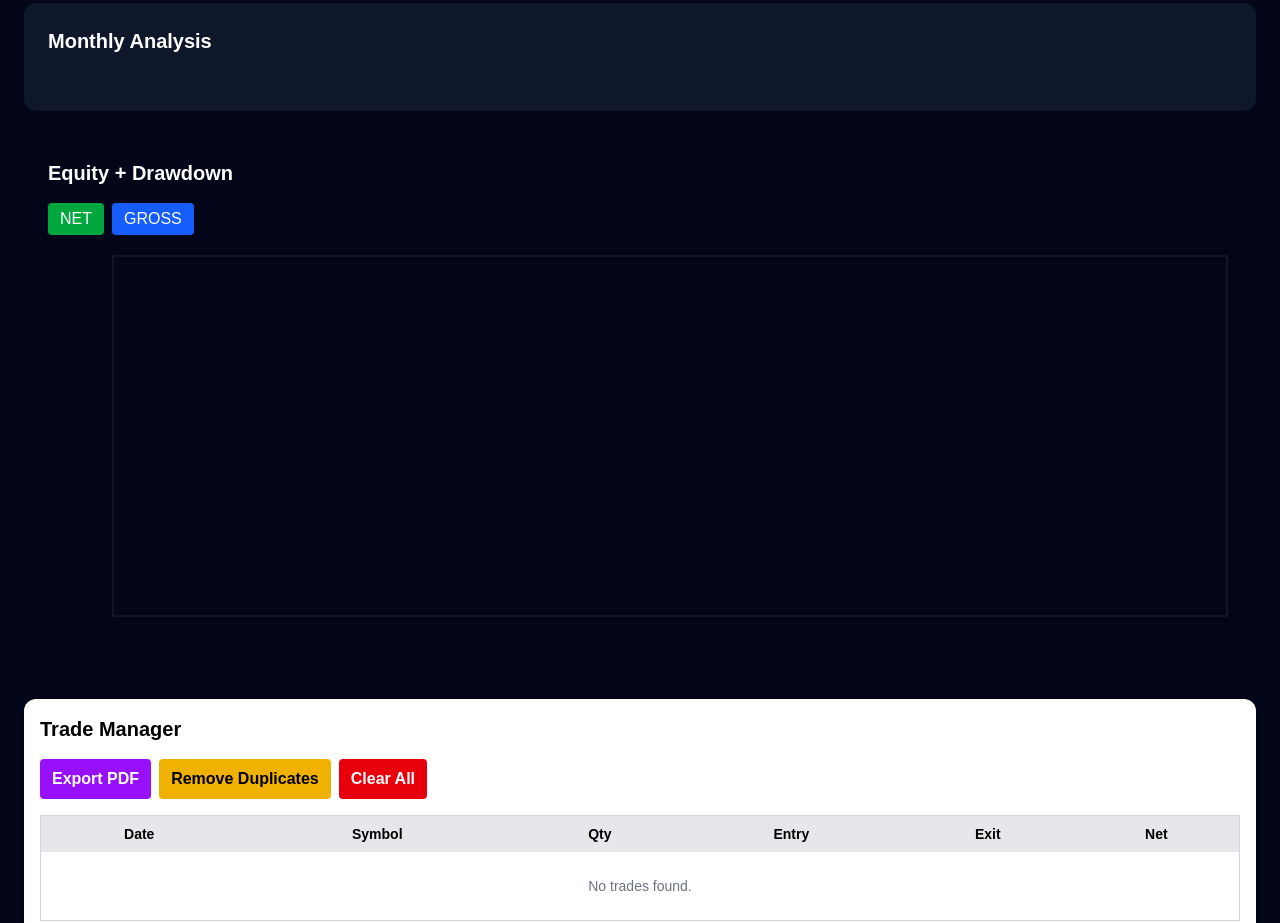
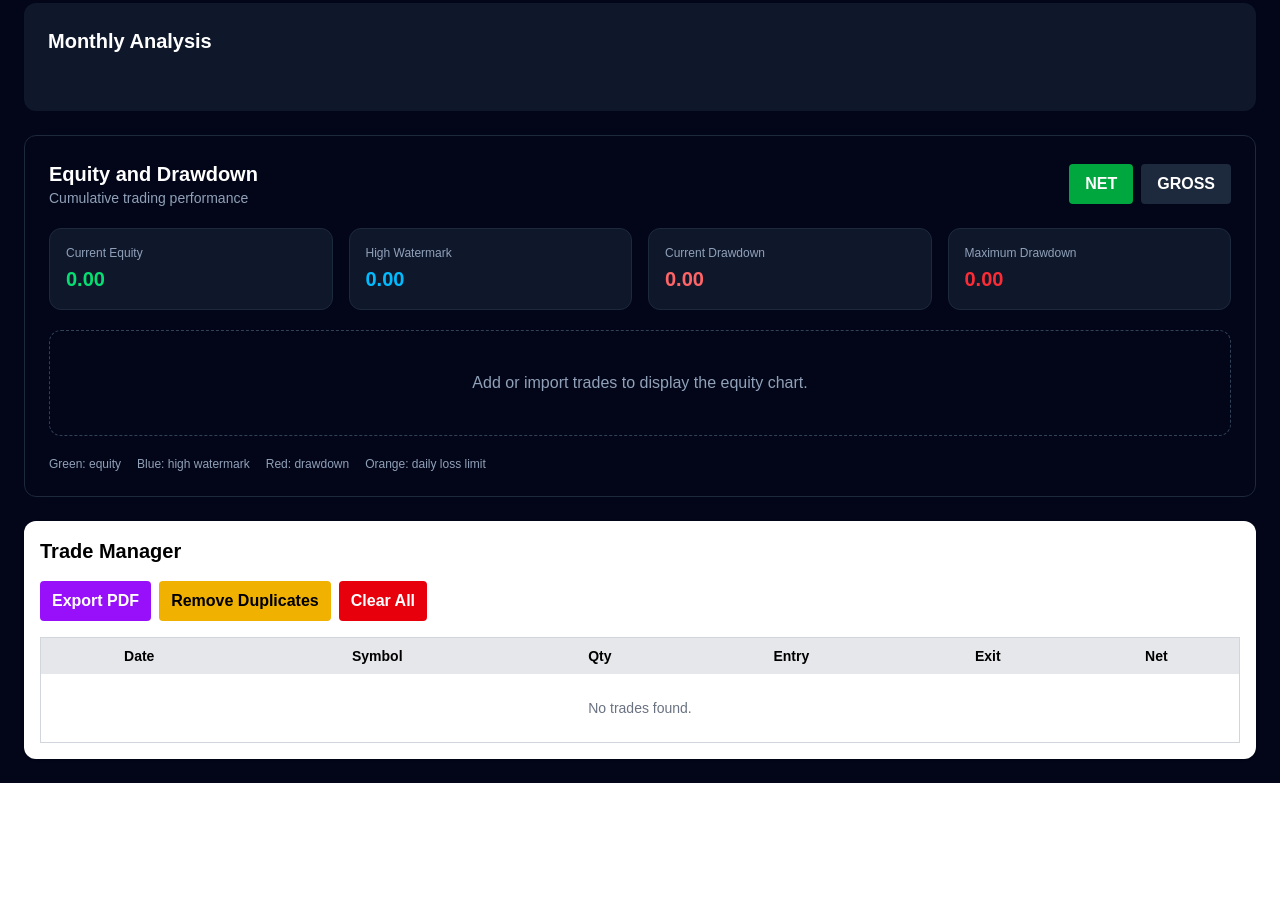
Before and after one commit to jorgemancipe/trading-journal, a Next.js app: page /trades in a window 1280 px wide. Shown: the part 3620-4543 px from the top of the page. After the commit the page ends 4403 px from the top, so only its background shows below. Built offline with nearby package versions, Linux system fonts and the light colour scheme.

Commit message:
Upgrade equity and drawdown chart

```diff
--- a/app/trades/EquityChart.tsx
+++ b/app/trades/EquityChart.tsx
@@ -1,173 +1,301 @@
 "use client";
 
+import { useEffect, useMemo, useState } from "react";
 import { useTrades } from "../context/TradesContext";
-import { useMemo, useState, useEffect } from "react";
 import {
+  Area,
+  CartesianGrid,
+  Line,
+  LineChart,
+  ReferenceLine,
   ResponsiveContainer,
-  LineChart,
-  Line,
-  Area,
+  Tooltip,
   XAxis,
   YAxis,
-  Tooltip,
-  CartesianGrid,
-  ReferenceLine
 } from "recharts";
 
 export default function EquityChart() {
   const { trades } = useTrades() as any;
 
   const [mode, setMode] = useState<"NET" | "GROSS">("NET");
-
   const [maxDD, setMaxDD] = useState(-2000);
   const [dailyLimit, setDailyLimit] = useState(-1000);
 
-  function n(v: any) {
-    const x = Number(v);
-    return Number.isFinite(x) ? x : 0;
+  function n(value: any) {
+    const result = Number(value);
+    return Number.isFinite(result) ? result : 0;
   }
 
-  function fmt(v: number) {
-    return v.toFixed(2);
+  function fmt(value: number) {
+    return value.toFixed(2);
   }
 
-  // ✅ REAL-TIME SYNC FIX
   useEffect(() => {
-    function load() {
+    function loadRiskSettings() {
+      try {
         const saved = localStorage.getItem("riskSettings");
-      if (saved) {
-        const s = JSON.parse(saved);
-        setMaxDD(Number(s.maxDD) || -2000);
-        setDailyLimit(Number(s.dailyLimit) || -1000);
+
+        if (!saved) return;
+
+        const settings = JSON.parse(saved);
+
+        setMaxDD(n(settings.maxDD) || -2000);
+        setDailyLimit(n(settings.dailyLimit) || -1000);
+      } catch {
+        setMaxDD(-2000);
+        setDailyLimit(-1000);
       }
     }
 
-    load();
+    loadRiskSettings();
 
-    window.addEventListener("riskUpdated", load);
+    window.addEventListener("riskUpdated", loadRiskSettings);
 
     return () => {
-      window.removeEventListener("riskUpdated", load);
+      window.removeEventListener(
+        "riskUpdated",
+        loadRiskSettings
+      );
     };
   }, []);
 
-  const data = useMemo(() => {
+  const analytics = useMemo(() => {
     let equity = 0;
     let peak = 0;
+    let maximumDrawdown = 0;
 
-    return (trades || []).map((t: any, i: number) => {
-      const pnl = mode === "NET" ? n(t.profit) : n(t.grossProfit || t.profit);
+    const sortedTrades = [
+      ...(Array.isArray(trades) ? trades : []),
+    ].sort((a: any, b: any) => {
+      return (
+        new Date(a.date).getTime() -
+        new Date(b.date).getTime()
+      );
+    });
+
+    const data = sortedTrades.map(
+      (trade: any, index: number) => {
+        const pnl =
+          mode === "NET"
+            ? n(trade.profit)
+            : n(trade.grossProfit ?? trade.profit);
 
         equity += pnl;
         peak = Math.max(peak, equity);
 
+        const drawdown = equity - peak;
+
+        maximumDrawdown = Math.min(
+          maximumDrawdown,
+          drawdown
+        );
+
         return {
-        trade: i + 1,
+          trade: index + 1,
+          symbol: trade.symbol || "UNKNOWN",
+          date:
+            typeof trade.date === "string"
+              ? trade.date.slice(0, 10)
+              : "",
+          pnl,
           equity,
           peak,
-        drawdown: equity - peak
+          drawdown,
         };
-    });
+      }
+    );
+
+    return {
+      data,
+      currentEquity: equity,
+      peak,
+      maximumDrawdown,
+      currentDrawdown:
+        data.length > 0
+          ? data[data.length - 1].drawdown
+          : 0,
+    };
   }, [trades, mode]);
 
   return (
-    <div className="bg-slate-950 p-6 rounded-xl text-white space-y-4">
+    <div className="bg-slate-950 border border-slate-800 p-6 rounded-xl text-white space-y-5">
+      <div className="flex flex-col gap-3 sm:flex-row sm:items-center sm:justify-between">
+        <div>
+          <h2 className="text-xl font-bold">
+            Equity and Drawdown
+          </h2>
 
-      <h2 className="text-xl font-bold">
-        Equity + Drawdown
-      </h2>
+          <p className="text-sm text-slate-400">
+            Cumulative trading performance
+          </p>
+        </div>
 
         <div className="flex gap-2">
           <button
+            type="button"
             onClick={() => setMode("NET")}
-          className="bg-green-600 px-3 py-1 rounded"
+            className={`px-4 py-2 rounded font-bold ${
+              mode === "NET"
+                ? "bg-green-600"
+                : "bg-slate-800"
+            }`}
           >
             NET
           </button>
+
           <button
+            type="button"
             onClick={() => setMode("GROSS")}
-          className="bg-blue-600 px-3 py-1 rounded"
+            className={`px-4 py-2 rounded font-bold ${
+              mode === "GROSS"
+                ? "bg-blue-600"
+                : "bg-slate-800"
+            }`}
           >
             GROSS
           </button>
         </div>
+      </div>
 
-      <div className="h-[400px]">
+      <div className="grid grid-cols-2 gap-4 md:grid-cols-4">
+        <Metric
+          label="Current Equity"
+          value={fmt(analytics.currentEquity)}
+          color={
+            analytics.currentEquity >= 0
+              ? "text-green-400"
+              : "text-red-400"
+          }
+        />
 
+        <Metric
+          label="High Watermark"
+          value={fmt(analytics.peak)}
+          color="text-sky-400"
+        />
+
+        <Metric
+          label="Current Drawdown"
+          value={fmt(analytics.currentDrawdown)}
+          color="text-red-400"
+        />
+
+        <Metric
+          label="Maximum Drawdown"
+          value={fmt(analytics.maximumDrawdown)}
+          color="text-red-500"
+        />
+      </div>
+
+      {analytics.data.length === 0 ? (
+        <div className="border border-dashed border-slate-700 rounded-xl p-10 text-center text-slate-400">
+          Add or import trades to display the equity chart.
+        </div>
+      ) : (
+        <div className="h-[400px] bg-slate-900 border border-slate-800 rounded-xl p-4">
           <ResponsiveContainer width="100%" height="100%">
-          <LineChart data={data}>
+            <LineChart data={analytics.data}>
+              <CartesianGrid
+                stroke="#1e293b"
+                strokeDasharray="4 4"
+              />
 
-            <CartesianGrid stroke="#1e293b" />
-            <XAxis dataKey="trade" />
-            <YAxis />
+              <XAxis
+                dataKey="trade"
+                stroke="#94a3b8"
+              />
 
-            <Tooltip />
+              <YAxis stroke="#94a3b8" />
 
-            {/* ✅ Max DD */}
+              <Tooltip
+                contentStyle={{
+                  backgroundColor: "#020617",
+                  border: "1px solid #334155",
+                  borderRadius: "8px",
+                }}
+                labelFormatter={(value) =>
+                  `Trade ${value}`
+                }
+                formatter={(value: any, name: any) => [
+                  fmt(n(value)),
+                  name,
+                ]}
+              />
+
+              <ReferenceLine
+                y={0}
+                stroke="#64748b"
+                strokeDasharray="4 4"
+              />
+
               <ReferenceLine
                 y={maxDD}
-              stroke="red"
+                stroke="#ef4444"
                 strokeDasharray="6 4"
               />
 
-            {/* ✅ Daily Limit */}
               <ReferenceLine
                 y={dailyLimit}
                 stroke="#f59e0b"
                 strokeDasharray="4 4"
               />
 
-            {/* Equity */}
               <Area
+                type="monotone"
                 dataKey="equity"
                 stroke="#22c55e"
                 fill="#22c55e33"
                 strokeWidth={3}
               />
 
-            {/* Peak */}
               <Line
+                type="monotone"
                 dataKey="peak"
                 stroke="#38bdf8"
+                strokeWidth={2}
                 dot={false}
               />
 
-            {/* Drawdown */}
               <Line
+                type="monotone"
                 dataKey="drawdown"
                 stroke="#ef4444"
+                strokeWidth={2}
                 dot={false}
               />
-
             </LineChart>
           </ResponsiveContainer>
-
-      </div>
-
-      {/* ✅ Values */}
-      {data.length > 0 && (
-        <div className="grid grid-cols-3 gap-4">
-
-          <div>
-            <div>Equity</div>
-            <b>{fmt(data.at(-1).equity)}</b>
-          </div>
-
-          <div>
-            <div>Drawdown</div>
-            <b className="text-red-400">
-              {fmt(data.at(-1).drawdown)}
-            </b>
-          </div>
-
-          <div>
-            <div>DD Limit</div>
-            <b className="text-red-500">{fmt(maxDD)}</b>
-          </div>
-
         </div>
       )}
 
+      <div className="flex flex-wrap gap-4 text-xs text-slate-400">
+        <span>Green: equity</span>
+        <span>Blue: high watermark</span>
+        <span>Red: drawdown</span>
+        <span>Orange: daily loss limit</span>
+      </div>
     </div>
   );
 }
+
+function Metric({
+  label,
+  value,
+  color,
+}: {
+  label: string;
+  value: string;
+  color: string;
+}) {
+  return (
+    <div className="bg-slate-900 border border-slate-800 rounded-xl p-4">
+      <div className="text-xs text-slate-400">
+        {label}
+      </div>
+
+      <div className={`text-xl font-bold mt-1 ${color}`}>
+        {value}
+      </div>
+    </div>
+  );
+}
```
Lines whose indentation alone changed are shown as unchanged.
